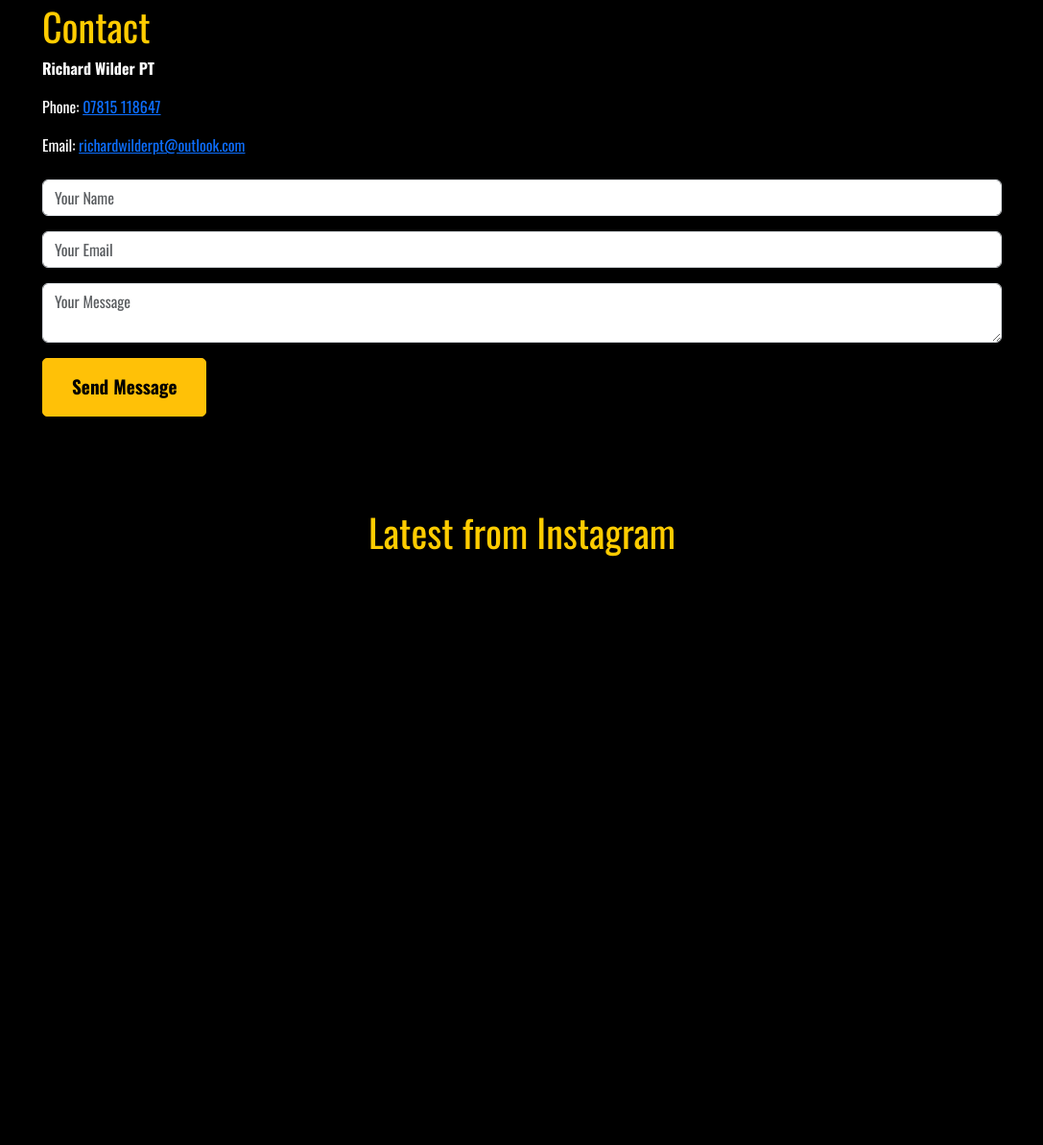
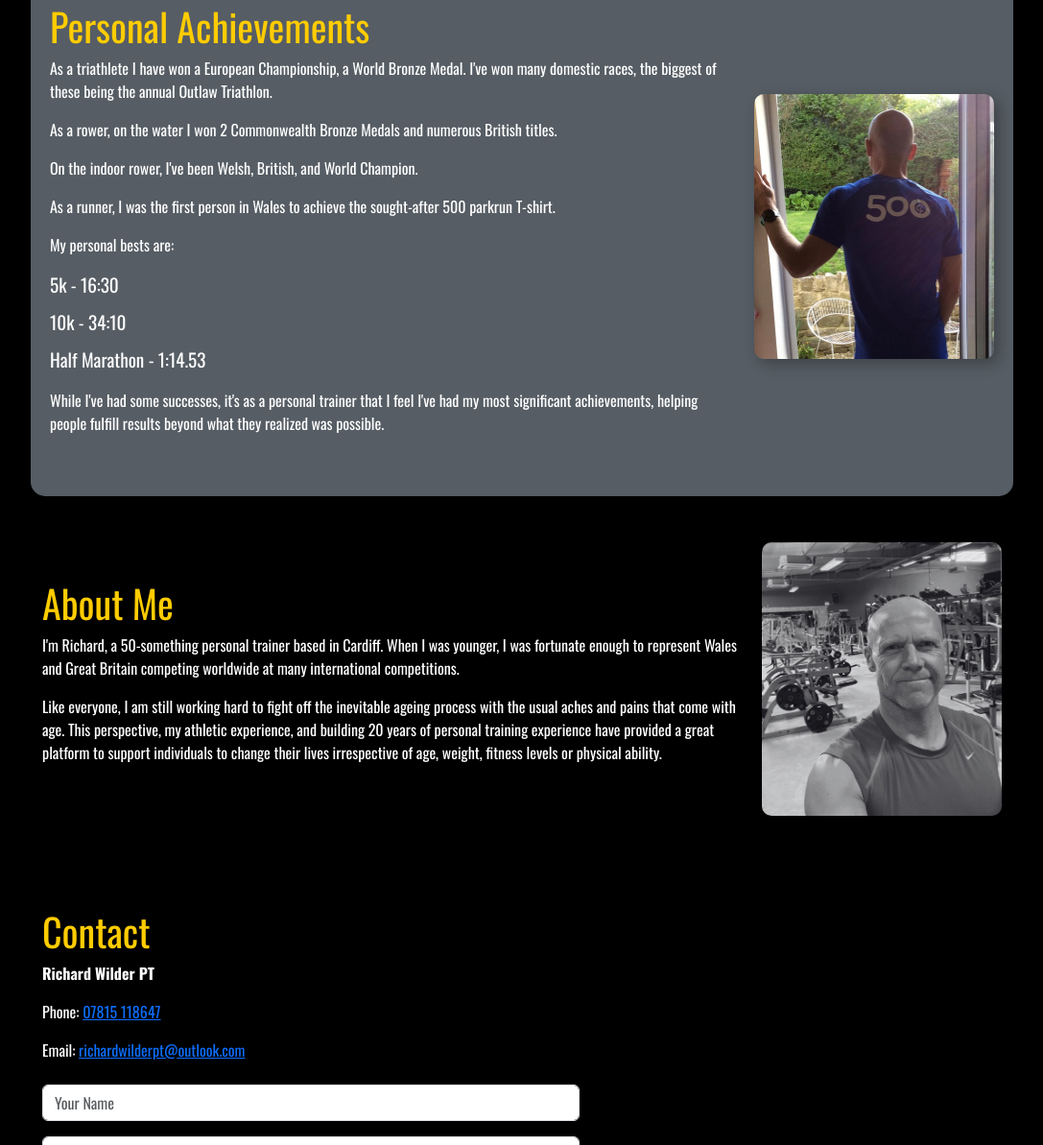
Before and after one commit to fergusleen/fergusleen.github.io, a plain HTML site: page richardwilderpt/index.html in a window 1280 px wide. Shown: the part 1607-2800 px from the top of the page at 96% size, without its empty margins (96-1183 px from the left). Before the commit the page ends 2241 px from the top, so only its background shows below. Drawn offline with nearby package versions, Linux system fonts and the light colour scheme; a script that the page names is missing.

Commit message:
text and images

```diff
--- a/richardwilderpt/index.html
+++ b/richardwilderpt/index.html
@@ -9,7 +9,7 @@
     <link rel="stylesheet" href="https://cdnjs.cloudflare.com/ajax/libs/font-awesome/6.4.2/css/all.min.css">
     <link rel="stylesheet" href="https://fonts.googleapis.com/css2?family=Oswald:wght@300;400;700&display=swap">
 </head>
-<body style="font-family: 'Oswald', sans-serif; text-align: left;">
+<body style="font-family: 'Oswald', sans-serif;">
     <nav class="navbar navbar-expand-lg navbar-dark bg-dark">
         <div class="container d-flex justify-content-between">
             <a class="navbar-brand" href="#">
@@ -24,6 +24,7 @@
                     <li class="nav-item"><a class="nav-link" href="#approach">My Approach</a></li>
                     <li class="nav-item"><a class="nav-link" href="#services">Services</a></li>
                     <li class="nav-item"><a class="nav-link" href="#testimonials">Testimonials</a></li>
+                    <li class="nav-item"><a class="nav-link" href="#acheivements">Acheivements</a></li>
                     <li class="nav-item"><a class="nav-link" href="#contact">Contact</a></li>
                     <li class="nav-item d-flex align-items-center">
                         <a href="https://www.facebook.com/richardwilderpt" class="nav-link px-2">
@@ -33,6 +34,12 @@
                             <i class="fa-brands fa-instagram fa-lg text-warning"></i>
                         </a>
                     </li>
+                    <li class="nav-item d-flex align-items-center">
+                        <a href="https://www.strava.com/athletes/2094078" class="nav-link px-2" target="_blank">
+                            <i class="fa-brands fa-strava fa-lg text-warning"></i>
+                        </a>
+                    </li>
+
                 </ul>
             </div>
         </div>
@@ -70,7 +77,38 @@
         <p>"I overcame injury and regained strength thanks to Richard's tailored approach." - Mari</p>
     </section>
 
-    <section id="contact" class="container py-5">
+    <section id="achievements" class="container py-5 bg-secondary text-white d-flex align-items-center">
+        <div class="achievements-text">
+            <h2>Personal Achievements</h2>
+            <p>As a triathlete I have won a European Championship, a World Bronze Medal. I've won many domestic races, the biggest of these being the annual Outlaw Triathlon.</p>
+            <p>As a rower, on the water I won 2 Commonwealth Bronze Medals and numerous British titles.</p>
+            <p>On the indoor rower, I've been Welsh, British, and World Champion.</p>
+            <p>As a runner, I was the first person in Wales to achieve the sought-after 500 parkrun T-shirt.</p>
+            <p>My personal bests are:</p>
+            <ul>
+                <li>5k - 16:30</li>
+                <li>10k - 34:10</li>
+                <li>Half Marathon - 1:14.53</li>
+            </ul>
+            <p>While I've had some successes, it's as a personal trainer that I feel I've had my most significant achievements, helping people fulfill results beyond what they realized was possible.</p>
+        </div>
+        <img src="images/parkrunts.jpg" alt="Parkrun Achievements" class="achievements-image">
+    </section>
+
+
+
+                <section id="about" class="container py-5 d-flex align-items-center">
+                    <div class="about-text">
+                        <h2>About Me</h2>
+                        <p>I'm Richard, a 50-something personal trainer based in Cardiff. When I was younger, I was fortunate enough to represent Wales and Great Britain competing worldwide at many international competitions.</p>
+                        <p>Like everyone, I am still working hard to fight off the inevitable ageing process with the usual aches and pains that come with age. This perspective, my athletic experience, and building 20 years of personal training experience have provided a great platform to support individuals to change their lives irrespective of age, weight, fitness levels or physical ability.</p>
+                    </div>
+                    <img src="images/richard.jpg" alt="Richard Wilder" class="about-image">
+                </section>
+
+                <section id="contact-insta" class="container py-5 d-flex align-items-start">
+                    <!-- Contact Section -->
+                    <div id="contact" class="contact-text flex-grow-1">
                         <h2>Contact</h2>
                         <p><strong>Richard Wilder PT</strong></p>
                         <p>Phone: <a href="tel:07815118647">07815 118647</a></p>
@@ -81,19 +119,18 @@
                             <textarea id="message" placeholder="Your Message" required class="form-control mb-3"></textarea>
                             <button type="submit" class="btn btn-warning">Send Message</button>
                         </form>
-    </section>
-    <section id="insta" class="container py-5">
-        <h2 class="text-center">Latest from Instagram</h2>
-        <div class="text-center">
-            <blockquote class="instagram-media" data-instgrm-permalink="https://www.instagram.com/reel/YOUR_REEL_ID/" data-instgrm-version="14"></blockquote>
+                    </div>
+
+                    <!-- Instagram Embed (Without Heading) -->
+                    <div id="insta" class="insta-content">
+                        <blockquote class="instagram-media" data-instgrm-permalink="https://www.instagram.com/reel/DEIR9aHNzaq/" data-instgrm-version="14"></blockquote>
                     </div>
                 </section>
 
-    <!-- Instagram Embed Script -->
-    <script async src="https://www.instagram.com/embed.js"></script>
 
 
-    <script src="https://cdn.jsdelivr.net/npm/bootstrap@5.3.0/dist/js/bootstrap.bundle.min.js"></script>
-    <script src="script.js"></script>
+    <!-- Instagram Embed Script DEIR9aHNzaq
+            -->
+    <script async src="https://www.instagram.com/embed.js"></script>
 </body>
 </html>
--- a/richardwilderpt/styles.css
+++ b/richardwilderpt/styles.css
@@ -139,8 +139,129 @@ button:hover {
 } */
 
 
+/* Style the Instagram embed container */
+#insta {
+    background-color: #000; /* Black background */
+    color: #fff; /* White text */
+    padding: 20px;
+    display: flex;
+    justify-content: center;
+    align-items: center;
+}
+
+/* Ensure embedded content (iframe) blends well */
 .instagram-media {
-    max-width: 400px !important;
+    background-color: #000 !important;
+    color: #fff !important;
+    max-width: 100% !important;
     margin: auto;
     display: block;
+    padding: 10px; /* Optional: Adds some spacing */
+    border-radius: 10px; /* Optional: Rounds corners */
 }
+
+/* Ensure the blockquote inside the embed follows the theme */
+.instagram-media blockquote {
+    background-color: #000 !important;
+    color: #fff !important;
+}
+
+
+
+#about {
+    display: flex;
+    justify-content: space-between;
+    align-items: center;
+    gap: 20px; /* Space between text and image */
+}
+
+.about-text {
+    flex: 1; /* Allows the text to take up available space */
+}
+
+.about-image {
+    width: 250px; /* Adjust size as needed */
+    height: auto;
+    border-radius: 10px; /* Optional: Rounded corners */
+    box-shadow: 5px 5px 15px rgba(0, 0, 0, 0.3); /* Optional: Subtle shadow */
+}
+
+/* Make it responsive */
+@media (max-width: 768px) {
+    #about {
+        flex-direction: column;
+        text-align: center;
+    }
+
+    .about-image {
+        width: 80%;
+        margin-top: 20px;
+    }
+}
+
+#achievements {
+    display: flex;
+    justify-content: space-between;
+    align-items: center;
+    gap: 20px; /* Space between text and image */
+}
+
+.achievements-text {
+    flex: 1; /* Allows text to take available space */
+}
+
+.achievements-image {
+    width: 250px; /* Adjust size as needed */
+    height: auto;
+    border-radius: 10px; /* Optional: Rounded corners */
+    box-shadow: 5px 5px 15px rgba(0, 0, 0, 0.3); /* Optional: Subtle shadow */
+}
+
+/* Make it responsive */
+@media (max-width: 768px) {
+    #achievements {
+        flex-direction: column;
+        text-align: center;
+    }
+
+    .achievements-image {
+        width: 80%;
+        margin-top: 20px;
+    }
+}
+
+#contact-insta {
+    display: flex;
+    justify-content: space-between; /* Keeps Contact & Instagram side by side */
+    gap: 40px; /* Space between sections */
+    align-items: start; /* Aligns elements to the top */
+}
+
+.contact-text {
+    flex: 1.5; /* Makes Contact section wider */
+}
+
+.insta-content {
+    flex: 1; /* Allows Instagram embed to take up the right side */
+    display: flex;
+    justify-content: center;
+    align-items: center;
+    max-width: 400px; /* Keeps embed size reasonable */
+        background-color: #000; /* Black background */
+        color: #fff; /* White text */
+        padding: 20px;
+
+}
+
+
+/* Responsive: Stack sections on smaller screens */
+@media (max-width: 768px) {
+    #contact-insta {
+        flex-direction: column;
+        align-items: center;
+    }
+
+    .insta-content {
+        max-width: 100%;
+    }
+}
```
Also changed, not shown: richardwilderpt/images/parkrunts.jpg (added), richardwilderpt/images/richard.jpg (added). Lines whose indentation alone changed are shown as unchanged.
